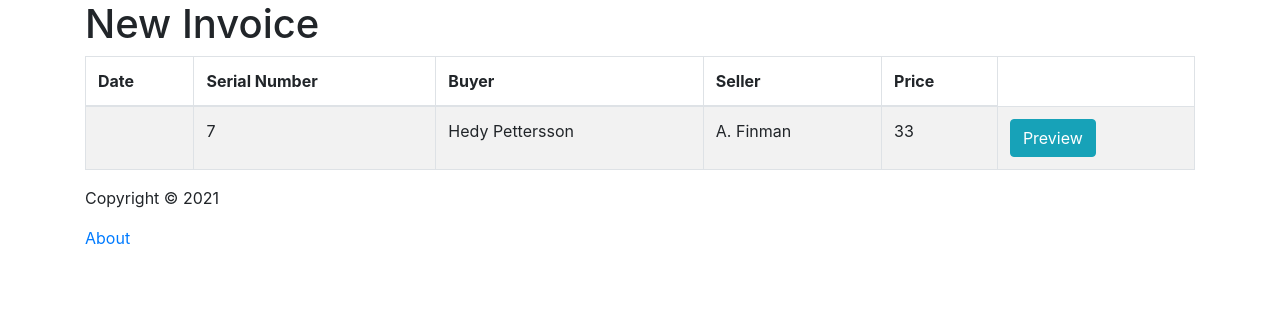
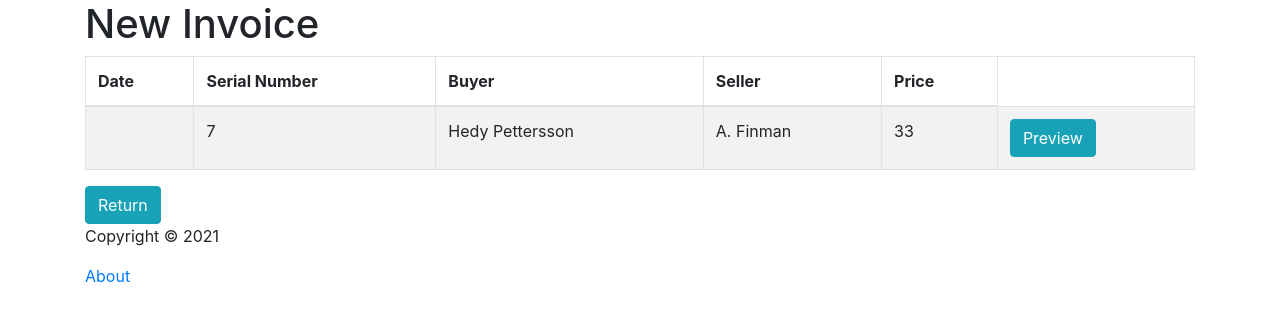
Before and after one commit to gabrieloldaccount/finman-frontend, a React (Create React App) app: page /all-invoices in a window 1280 px wide. Shown: the top 320 px of the page. Built offline with nearby package versions, Linux system fonts and the light colour scheme; data requests are answered from the project's data file.

Commit message:
added button
Co-authored-by: Puh00 <54896147+Puh00@users.noreply.github.com>
Co-authored-by: stinahagl <stihag@student.chalmers.se>

```diff
--- a/src/App.js
+++ b/src/App.js
@@ -114,9 +114,9 @@ const App = () => {
                 />
                 <Route
                     path='/all-invoices'
-                    render={() => (
+                    render={(props) => (
                         <>
-                            <InvoiceList invoiceList={invoices}/>
+                            <InvoiceList props={props} invoiceList={invoices}/>
                         </>
                     )}
                 />
--- a/src/components/seeInvoicesComponents/InvoiceList.js
+++ b/src/components/seeInvoicesComponents/InvoiceList.js
@@ -1,4 +1,4 @@
-const InvoiceList = ({invoiceList}) => {
+const InvoiceList = ({props, invoiceList}) => {
 
     const sumOfProducts = (items) => {
         let sum = 0;
@@ -6,7 +6,12 @@ const InvoiceList = ({invoiceList}) => {
         return sum;
     }
 
+    const goBackToHomePage = () => {
+        props.history.push('/');
+    }
+
     return (
+        <div>
             <table className="table table-striped table-bordered">
                 <thead>
                 <tr>
@@ -39,6 +44,9 @@ const InvoiceList = ({invoiceList}) => {
                 }
                 </tbody>
             </table>
+
+            <button onClick={goBackToHomePage} className="btn btn-info">Return</button>
+        </div>
     )
 }
 
```
Lines whose indentation alone changed are shown as unchanged.
